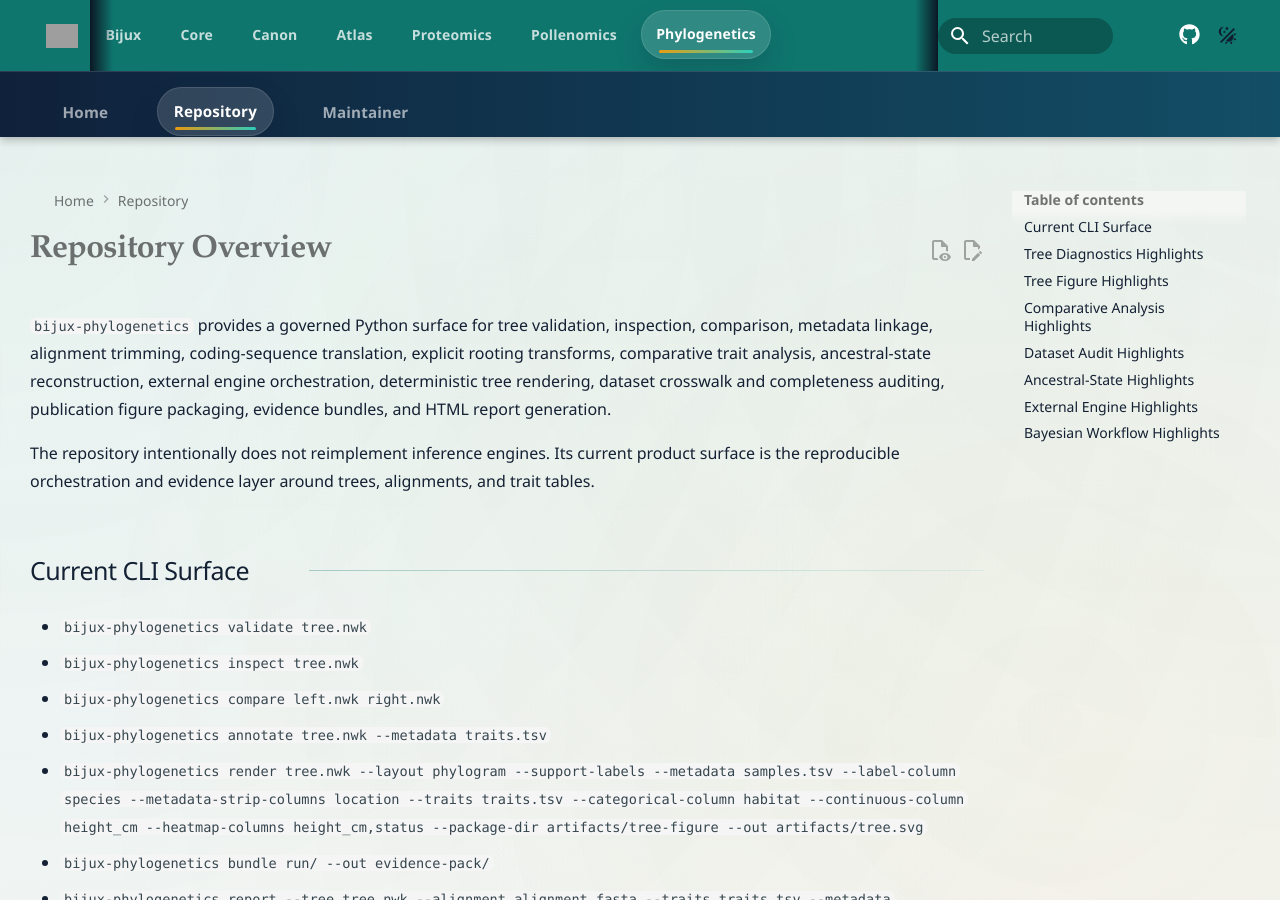
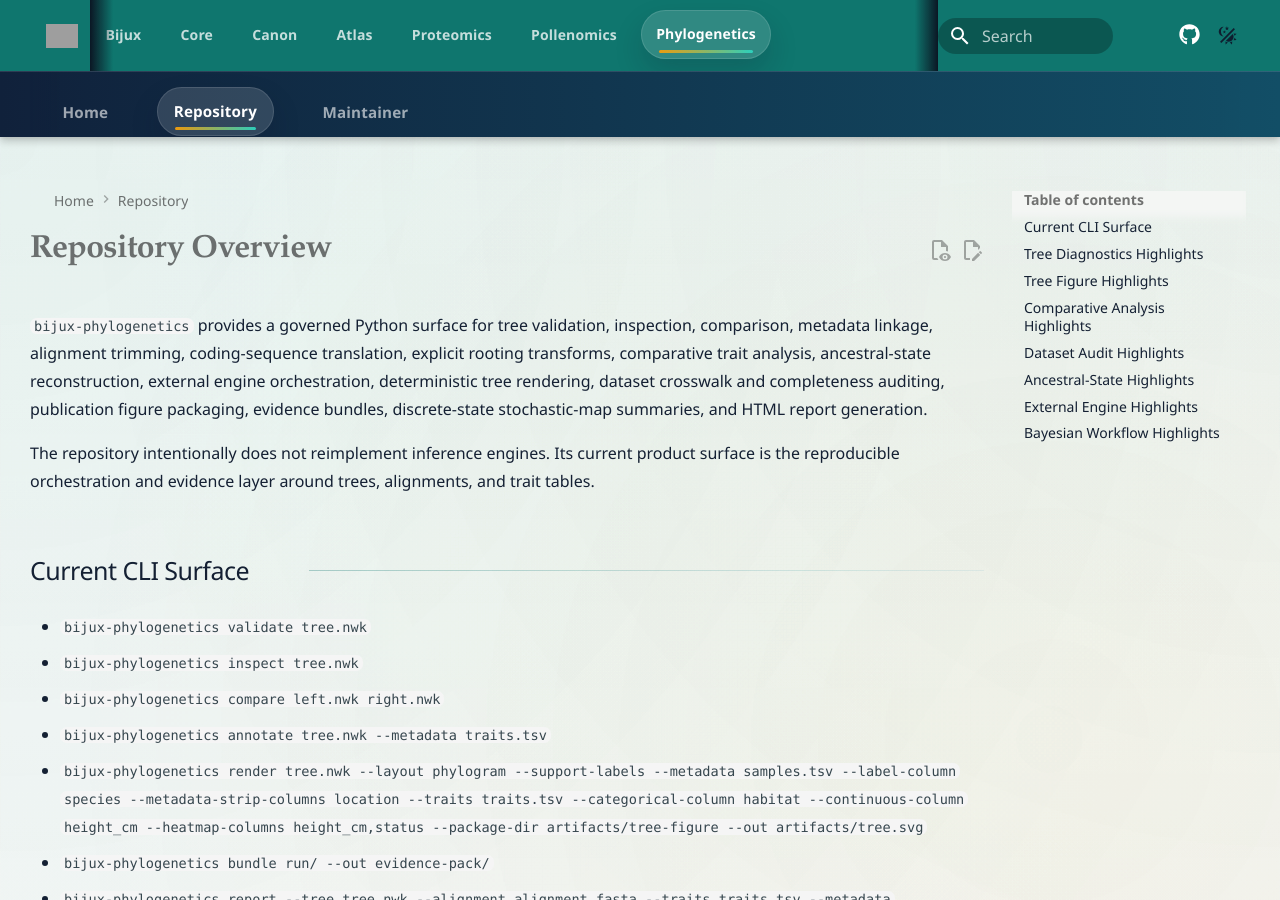
Before and after one commit to bijux/bijux-phylogenetics, an MkDocs documentation site: the page built from docs/01-bijux-phylogenetics/index.md, in a window 1280 px wide and 900 px high. Built offline with MkDocs 1.6.1 and Material for MkDocs 9.7.7, drawn with Linux system fonts in a browser that asks for light colours; comment, search, counter and statistics services are not loaded; some of the changed text lies outside the part shown; grey boxes are pictures that could not be loaded.

Commit message:
docs(site): add stochastic map overview examples

```diff
--- a/docs/01-bijux-phylogenetics/index.md
+++ b/docs/01-bijux-phylogenetics/index.md
@@ -14,7 +14,8 @@
 translation, explicit rooting transforms, comparative trait analysis,
 ancestral-state reconstruction, external engine orchestration, deterministic
 tree rendering, dataset crosswalk and completeness auditing, publication
-figure packaging, evidence bundles, and HTML report generation.
+figure packaging, evidence bundles, discrete-state stochastic-map summaries,
+and HTML report generation.
 
 The repository intentionally does not reimplement inference engines. Its
 current product surface is the reproducible orchestration and evidence layer
@@ -48,6 +49,8 @@
 - `bijux-phylogenetics ancestral sensitivity tree.nwk traits.tsv --trait height_cm --kind continuous --compare-model ou --compare-tree tree-alt.nwk --json`
 - `bijux-phylogenetics ancestral report tree.nwk traits.tsv --trait height_cm --kind continuous --compare-model ou --compare-tree tree-alt.nwk --out artifacts/ancestral-report.html`
 - `bijux-phylogenetics ancestral package tree.nwk traits.tsv --trait habitat --kind discrete --model symmetric --state-ordering ordered --ordered-states low,medium,high --out-dir artifacts/ancestral-package --json`
+- `bijux-phylogenetics discrete-evolution stochastic-map tree.nwk geography.tsv --trait region --model symmetric --replicates 200 --collection-out artifacts/geography-maps.json --summary-out artifacts/geography-stochastic-summary.tsv --json`
+- `bijux-phylogenetics discrete-evolution summarize-maps artifacts/geography-maps.json --summary-out artifacts/geography-stochastic-summary.tsv --json`
 - `bijux-phylogenetics adapter align unaligned.fasta --out aligned.fasta --json`
 - `bijux-phylogenetics adapter model-select alignment.fasta --out-dir artifacts/model-select --prefix mammals --json`
 - `bijux-phylogenetics adapter infer-ml alignment.fasta --out-dir artifacts/ml --model GTR+G --prefix mammals --json`
```
